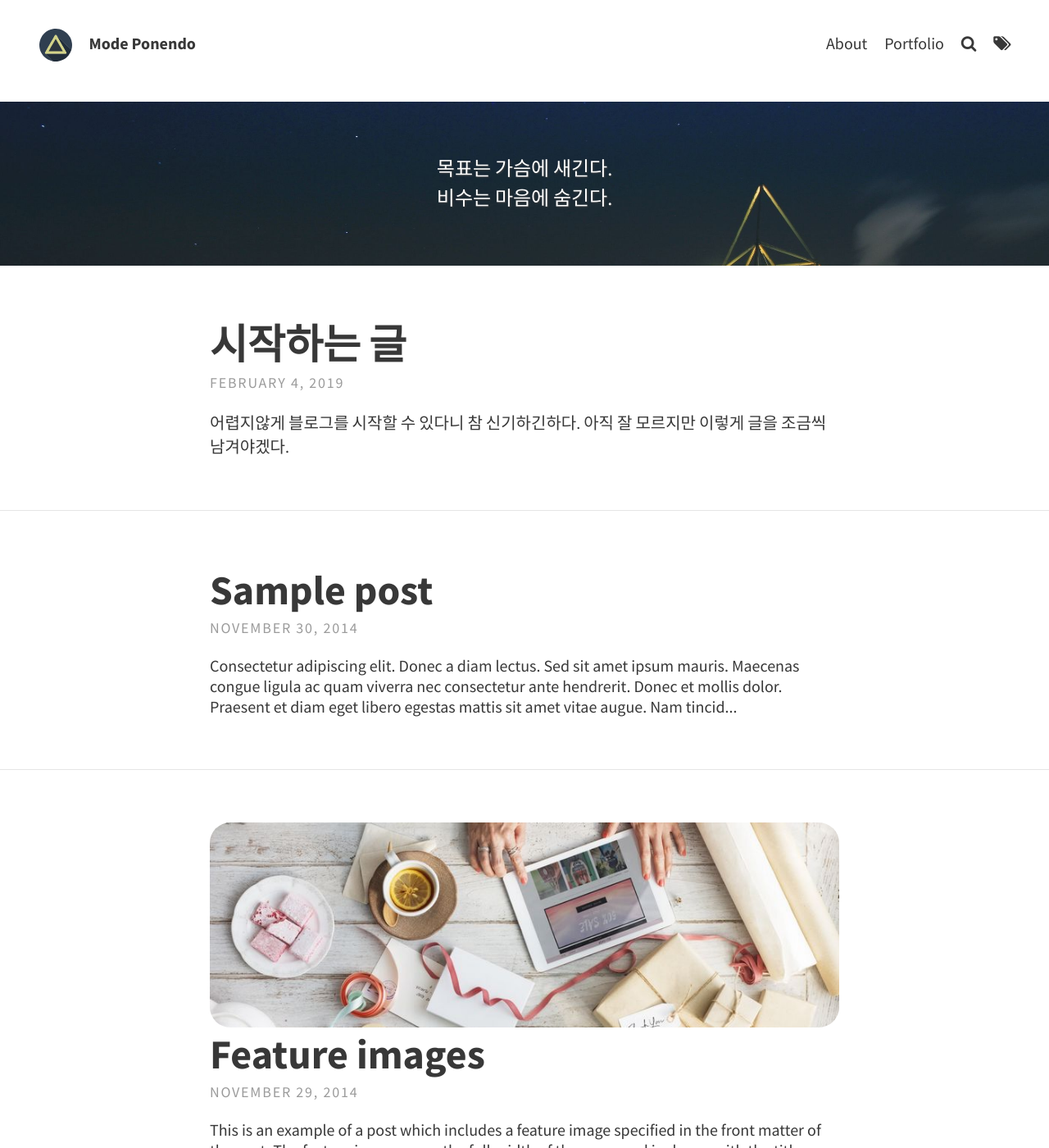
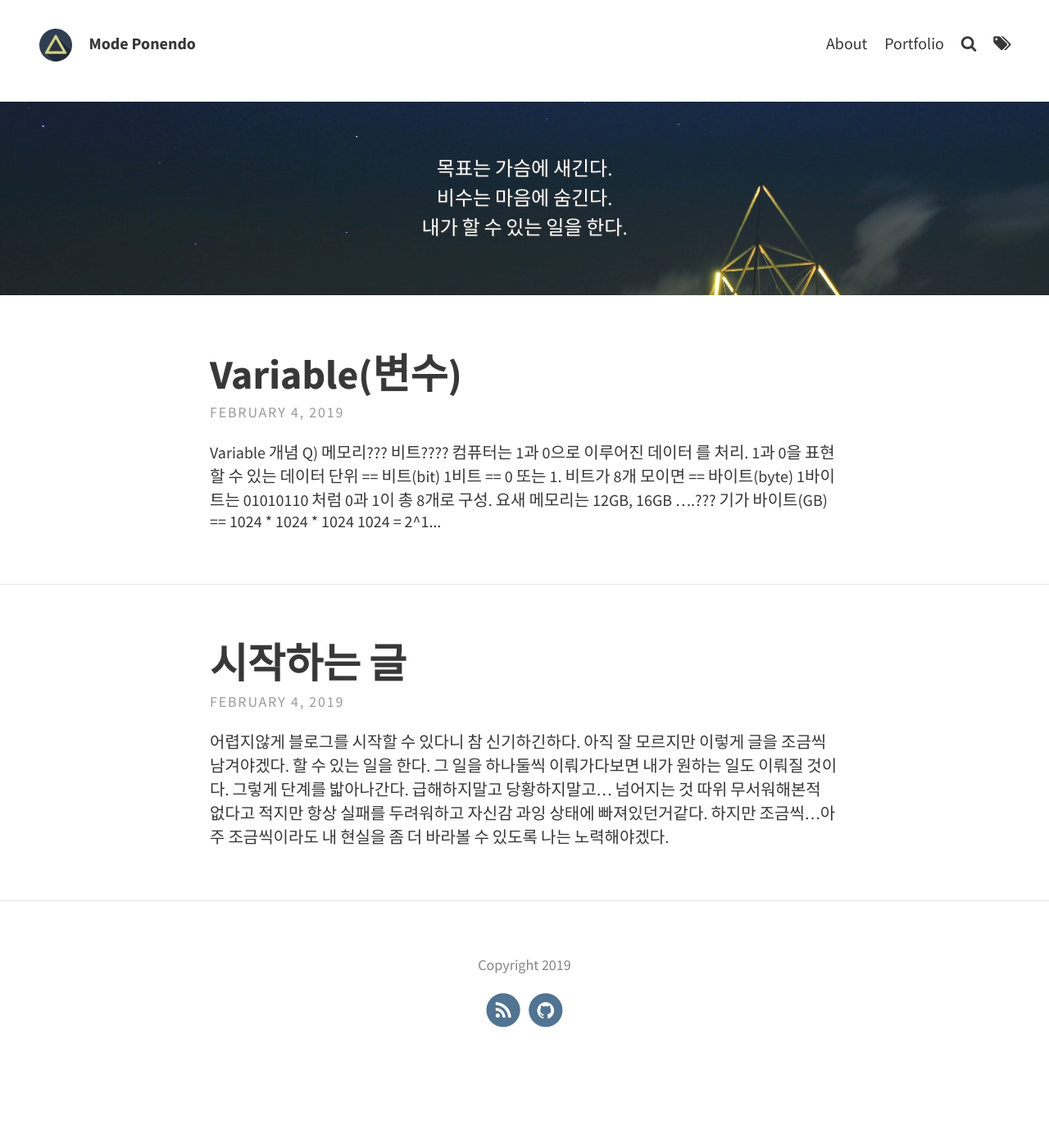
Before and after one commit to standbyme227/closed, a Jekyll site: the page built from index.html, in a window 1280 px wide and 1400 px high. Shown: the whole window at 82% size. Built offline with Jekyll 4.4.1, drawn with Linux system fonts in a browser that asks for light colours; the list of posts is cut into pages by our own code; some of the changed text lies outside the part shown.

Commit message:
Blog 20190204 c2
변수를 정리하는 글 작성

```diff
--- a/_config.yml
+++ b/_config.yml
@@ -13,7 +13,7 @@ theme_settings:
 
   # Header and footer text
   header_text: > #two or three lines to describe your site
-     <p>목표는 가슴에 새긴다.<br> 비수는 마음에 숨긴다.</p>
+     <p>목표는 가슴에 새긴다.<br> 비수는 마음에 숨긴다. <br> 내가 할 수 있는 일을 한다.</p>
   header_text_feature_image: assets/img/pexels/triangular.jpeg
   footer_text: Copyright 2019
 
--- a/_posts/2019-02-04-first-post.md
+++ b/_posts/2019-02-04-first-post.md
@@ -3,7 +3,13 @@ layout: post
 title: 시작하는 글
 tags: [first, 시작, 첫글 ]
 ---
-어렵지않게 블로그를 시작할 수 있다니
-참 신기하긴하다.
+어렵지않게 블로그를 시작할 수 있다니 참 신기하긴하다.
+아직 잘 모르지만 이렇게 글을 조금씩 남겨야겠다.
 
-아직 잘 모르지만 이렇게 글을 조금씩 남겨야겠다.
+할 수 있는 일을 한다.
+그 일을 하나둘씩 이뤄가다보면 내가 원하는 일도 이뤄질 것이다.
+그렇게 단계를 밟아나간다. 급해하지말고 당황하지말고...
+넘어지는 것 따위 무서워해본적 없다고 적지만
+항상 실패를 두려워하고 자신감 과잉 상태에 빠져있던거같다.
+하지만 조금씩...아주 조금씩이라도 내 현실을 좀 더 바라볼 수 있도록
+나는 노력해야겠다.
--- /dev/null
+++ b/_posts/2019-02-04-variable.md
@@ -0,0 +1,60 @@
+---
+layout: post
+title: Variable(변수)
+tags: [first, 시작, 첫글 ]
+---
+
+# Variable
+
+## 개념
+
+### Q) 메모리??? 비트????
+
+컴퓨터는 **1과 0으로 이루어진 데이터** 를 처리.
+> 1과 0을 표현할 수 있는 데이터 단위 == 비트(bit)
+1비트 == 0 또는 1.
+
+>비트가 8개 모이면 == 바이트(byte)
+1바이트는 01010110 처럼 0과 1이 총 8개로 구성.
+
+요새 메모리는 12GB,  16GB ....???
+기가 바이트(GB) == 1024 * 1024 * 1024
+> 1024 = 2^10
+ 기가바이트 == 2^10 * 3
+
+### Q) 64비트???? 32비트?????
+
+컴퓨터는 데이터 단위로 비트를 사용.
+데이터를 한번에 몇개 보낼 수 있는지를 나타내는 지표 == 32비트 64비트.
+
+> 8비트 == 8차선 도로
+> 32비트 컴퓨터는 메모리주소도 32비트로 표현
+> 64비트 컴퓨터는 ???
+
+
+
+
+### Q) 메모리와 우편번호???
+
+메모리 접근을 바이트 단위로 한다.
+> 32비트의 컴퓨터라면 주소 하나를 나타내는 데 2진수 32자리수를 사용
+> 32비트에서 나타낼 수 있는 주소의 개수 == 2^32
+> 2^32 == 4,294,967,296개
+> 4,294,967,296 == 4 * 1,024 * 1,024 * 1,024
+> 4GB
+
+즉 32비트로 총 4GB의 메모리를 가리킬 수 있다.
+
+
+### Q) 변수의 의미??
+변수란 데이터를 저장할 수 있는 메모리 공간을 의미.
+> 변수 == 메모리 공간자체
+> int num = 5;
+> num이라는 int 주머니인 **변수**에 5라는 값을 담는다.
+
+
+### Q) 파이썬에서의 변수??!!
+파이썬에서 변수라고 부르는 것은 사실 **'이름'** 이다??
+> num = 5
+> num은 5라는 값을 담고있는 메모리 공간이 아님..!!!
+> 값객체는 다른 메모리 공간에 존재함....?!!!
```
Also changed, not shown: _sample/2013-11-18-blogging-with-title.md (renamed from _posts/2013-11-18-blogging-with-title.md), _sample/2014-08-08-Markup- Syntax Highlighting.md (renamed from _posts/2014-08-08-Markup- Syntax Highlighting.md), _sample/2014-11-28-markdown-and-html.md (renamed from _posts/2014-11-28-markdown-and-html.md), _sample/2014-11-29-feature-images.md (renamed from _posts/2014-11-29-feature-images.md), _sample/2014-11-30-sample-post.md (renamed from _posts/2014-11-30-sample-post.md).
